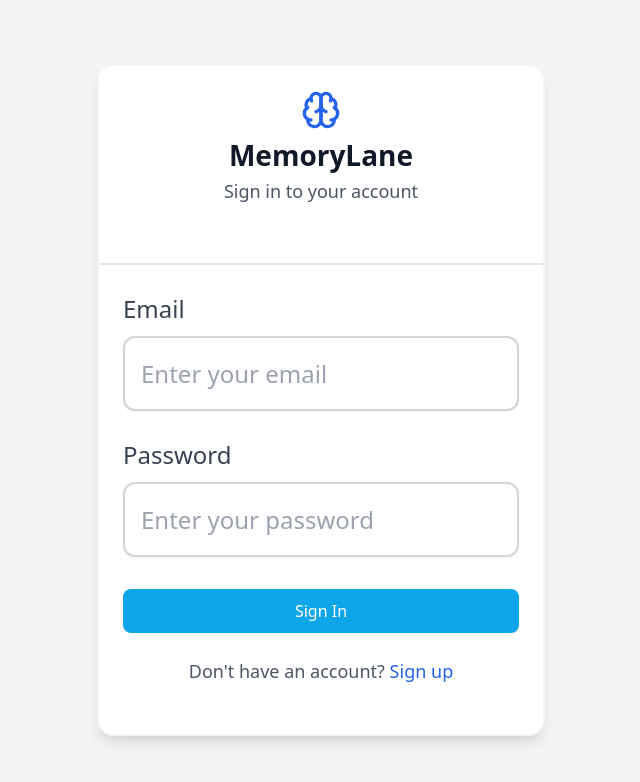
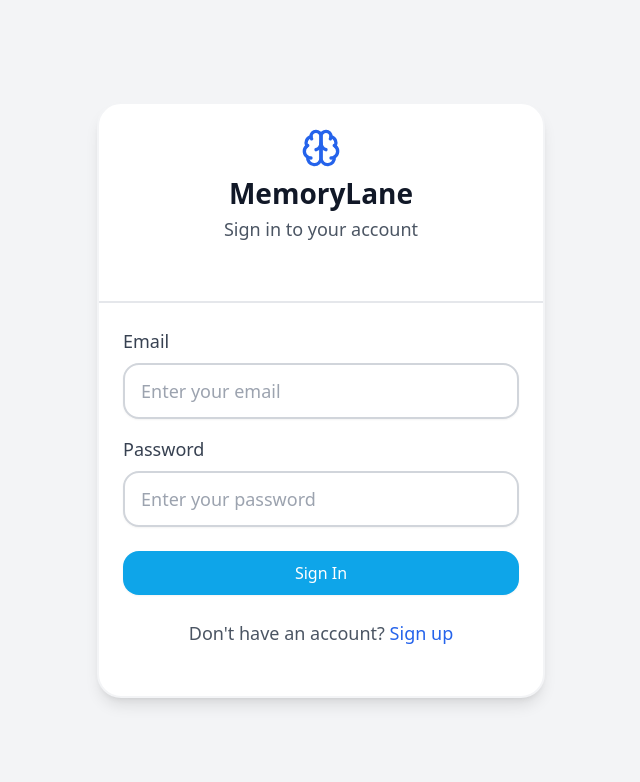
Before and after one commit to JuanCruzSalinas-be/JuanCruzSalinas-be.github.io, a React (Vite) app: page /login in a window 1280 px wide. Shown: the top 782 px of the page, without its empty margins (319-959 px from the left). Built offline with nearby package versions, Linux system fonts and the light colour scheme.

Commit message:
Update UI to match Duolingo style

```diff
--- a/src/components/ui/Button.tsx
+++ b/src/components/ui/Button.tsx
@@ -21,20 +21,20 @@ const Button: React.FC<ButtonProps> = ({
   disabled = false,
   className = '',
 }) => {
-  const baseClasses = 'rounded-lg font-medium transition-all focus:outline-none focus:ring-2 focus:ring-offset-2';
+  const baseClasses = 'rounded-2xl font-medium transition-all duration-200 shadow-sm hover:shadow-md active:scale-95';
 
   const variantClasses = {
-    primary: 'bg-primary-500 text-white hover:bg-primary-600 focus:ring-primary-400',
-    secondary: 'bg-gray-100 text-gray-700 hover:bg-gray-200 focus:ring-gray-400',
-    success: 'bg-green-500 text-white hover:bg-green-600 focus:ring-green-400',
-    danger: 'bg-red-500 text-white hover:bg-red-600 focus:ring-red-400',
-    outline: 'bg-transparent text-primary-600 border border-primary-500 hover:bg-primary-50 focus:ring-primary-400',
+    primary: 'bg-primary-500 text-white hover:bg-primary-600 active:bg-primary-700',
+    secondary: 'bg-gray-100 text-gray-700 hover:bg-gray-200 active:bg-gray-300',
+    success: 'bg-green-500 text-white hover:bg-green-600 active:bg-green-700',
+    danger: 'bg-red-500 text-white hover:bg-red-600 active:bg-red-700',
+    outline: 'bg-white text-primary-600 border-2 border-primary-500 hover:bg-primary-50 active:bg-primary-100',
   };
 
   const sizeClasses = {
     sm: 'py-1.5 px-3 text-sm',
-    md: 'py-2 px-4 text-base',
-    lg: 'py-2.5 px-5 text-lg',
+    md: 'py-2.5 px-5 text-base',
+    lg: 'py-3 px-6 text-lg',
   };
 
   const widthClass = fullWidth ? 'w-full' : '';
--- a/src/components/ui/Card.tsx
+++ b/src/components/ui/Card.tsx
@@ -7,7 +7,7 @@ interface CardProps {
 
 const Card: React.FC<CardProps> = ({ children, className = '' }) => {
   return (
-    <div className={`bg-white rounded-2xl shadow-lg border-2 border-gray-100 ${className}`}>
+    <div className={`bg-white rounded-3xl shadow-lg border-2 border-gray-100 overflow-hidden ${className}`}>
       {children}
     </div>
   );
--- a/src/components/ui/Input.tsx
+++ b/src/components/ui/Input.tsx
@@ -14,11 +14,11 @@ const Input: React.FC<InputProps> = ({
   ...props
 }) => {
   return (
-    <div className="mb-6">
+    <div className="mb-4">
       {label && (
         <label
           htmlFor={id}
-          className="block text-xl font-medium text-gray-700 mb-2"
+          className="block text-lg font-medium text-gray-700 mb-2"
         >
           {label}
         </label>
@@ -26,14 +26,14 @@ const Input: React.FC<InputProps> = ({
       <input
         id={id}
         className={`
-          w-full px-4 py-4 text-xl border-2 rounded-xl shadow-sm
-          focus:outline-none focus:ring-4 focus:ring-primary-500 focus:border-primary-500
+          w-full px-4 py-3 text-lg border-2 rounded-2xl shadow-sm
+          focus:outline-none focus:ring-2 focus:ring-primary-500 focus:border-primary-500
           ${error ? 'border-red-500' : 'border-gray-300'}
           ${className}
         `}
         {...props}
       />
-      {error && <p className="mt-2 text-lg text-red-600">{error}</p>}
+      {error && <p className="mt-2 text-base text-red-600">{error}</p>}
     </div>
   );
 };
--- a/tailwind.config.js
+++ b/tailwind.config.js
@@ -26,19 +26,13 @@ export default {
           900: '#0c4a6e',
         },
       },
-      ringColor: {
-        primary: {
-          50: '#f0f9ff',
-          100: '#e0f2fe',
-          200: '#bae6fd',
-          300: '#7dd3fc',
-          400: '#38bdf8',
-          500: '#0ea5e9',
-          600: '#0284c7',
-          700: '#0369a1',
-          800: '#075985',
-          900: '#0c4a6e',
-        },
+      borderRadius: {
+        '2xl': '1rem',
+        '3xl': '1.5rem',
+        '4xl': '2rem',
+      },
+      animation: {
+        'bounce-slow': 'bounce 2s infinite',
       },
     },
   },
```
